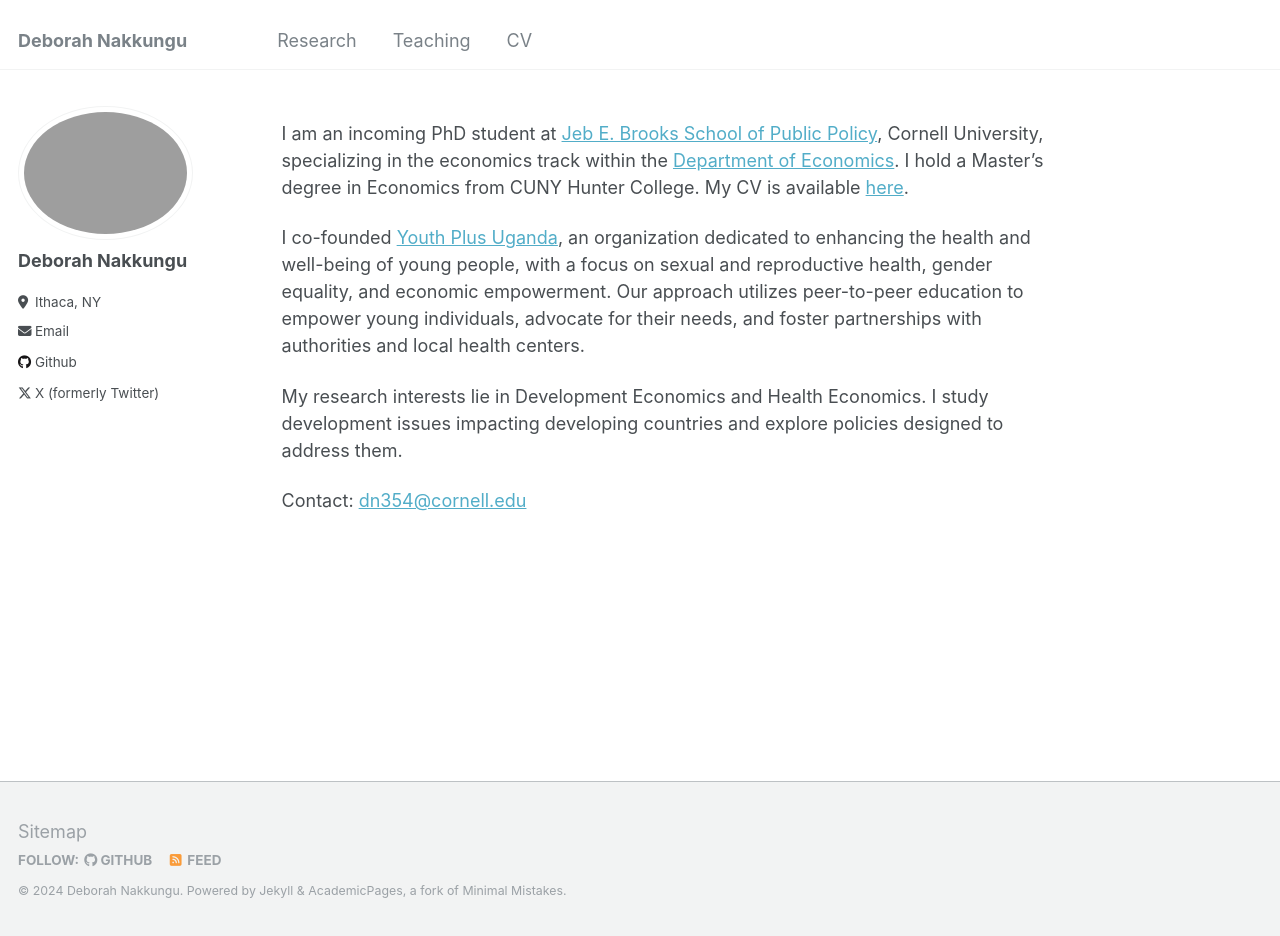
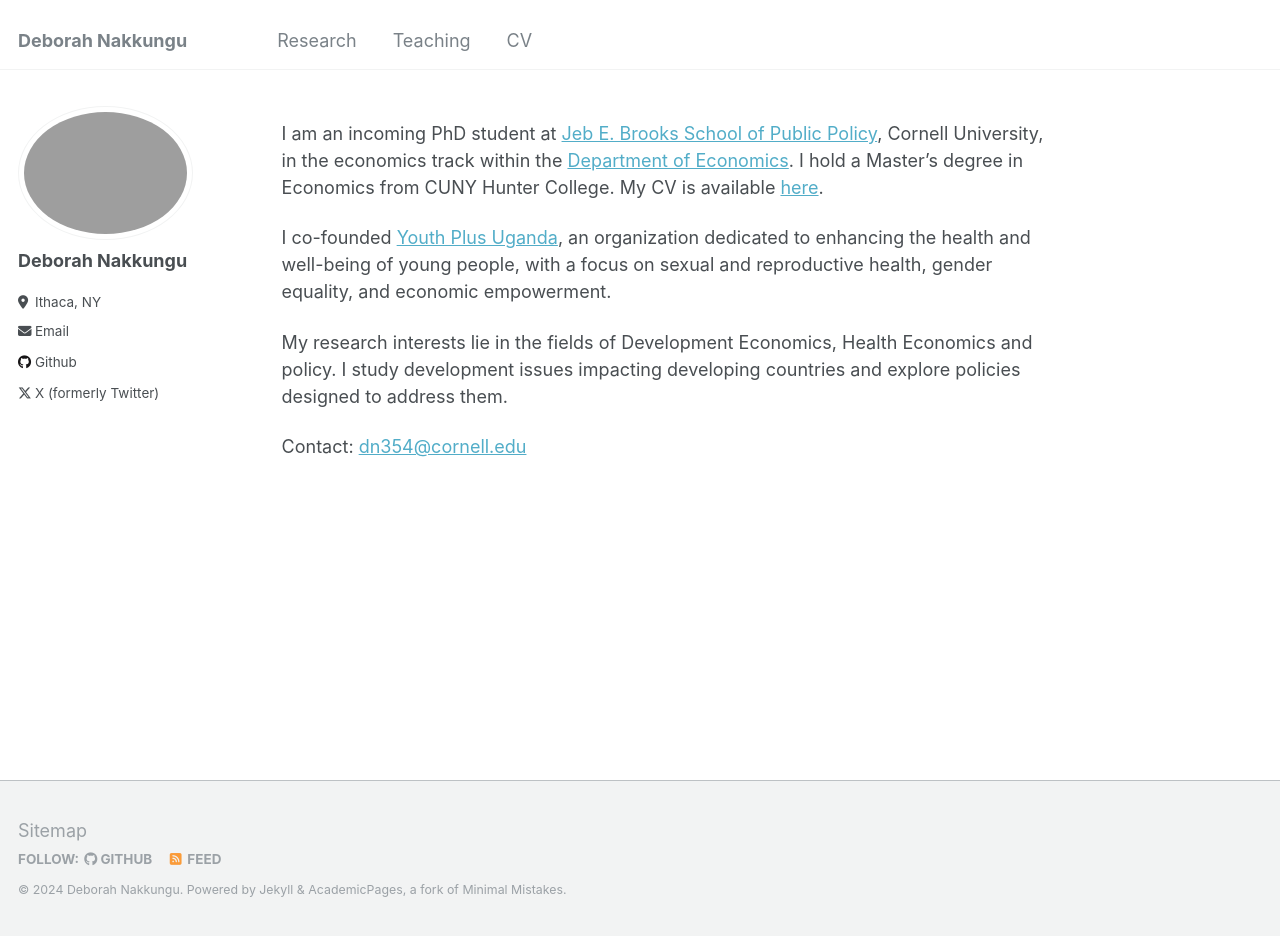
Before and after one commit to deborahnakkungu/deborahnakkungu.github.io, a Jekyll site: the page built from _pages/about.md, in a window 1280 px wide and 936 px high. Built offline with Jekyll 4.4.1, drawn with Linux system fonts in a browser that asks for light colours.

Commit message:
Update about.md

```diff
--- a/_pages/about.md
+++ b/_pages/about.md
@@ -8,10 +8,10 @@ redirect_from:
 ---
 
 
-I am an incoming PhD student at [Jeb E. Brooks School of Public Policy](https://publicpolicy.cornell.edu/), Cornell University, specializing in the economics track within the [Department of Economics](https://economics.cornell.edu/). I hold a Master’s degree in Economics from CUNY Hunter College.  My CV is available [here](https://deborahnakkungu.github.io/files/Deborah_CV.pdf).
+I am an incoming PhD student at [Jeb E. Brooks School of Public Policy](https://publicpolicy.cornell.edu/), Cornell University, in the economics track within the [Department of Economics](https://economics.cornell.edu/). I hold a Master’s degree in Economics from CUNY Hunter College.  My CV is available [here](https://deborahnakkungu.github.io/files/Deborah_CV.pdf).
 
-I co-founded [Youth Plus Uganda](https://ypec.netlify.app/), an organization dedicated to enhancing the health and well-being of young people, with a focus on sexual and reproductive health, gender equality, and economic empowerment. Our approach utilizes peer-to-peer education to empower young individuals, advocate for their needs, and foster partnerships with authorities and local health centers.
+I co-founded [Youth Plus Uganda](https://ypec.netlify.app/), an organization dedicated to enhancing the health and well-being of young people, with a focus on sexual and reproductive health, gender equality, and economic empowerment.
 
-My research interests lie in Development Economics and Health Economics. I study development issues impacting developing countries and explore policies designed to address them.
+My research interests lie in the fields of Development Economics, Health Economics and policy. I study development issues impacting developing countries and explore policies designed to address them.
 
  Contact: <a href="mailto:dn354@cornell.edu" >dn354@cornell.edu</a>
```
